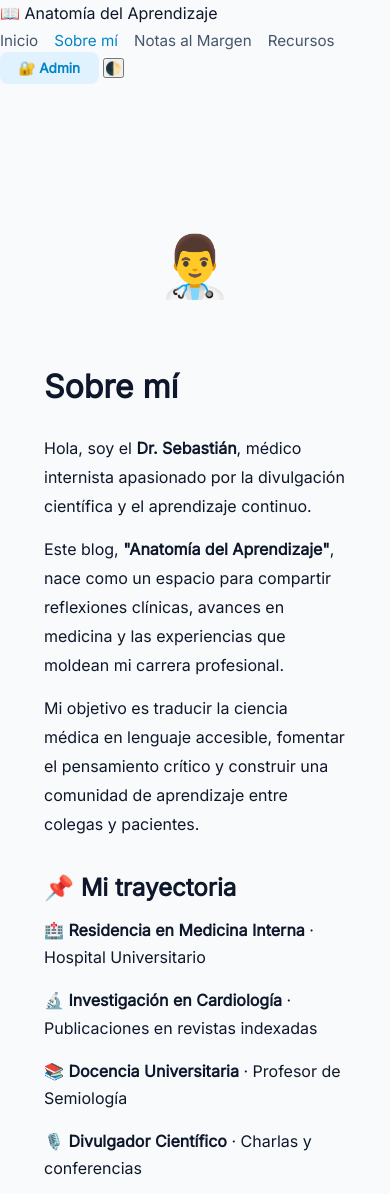
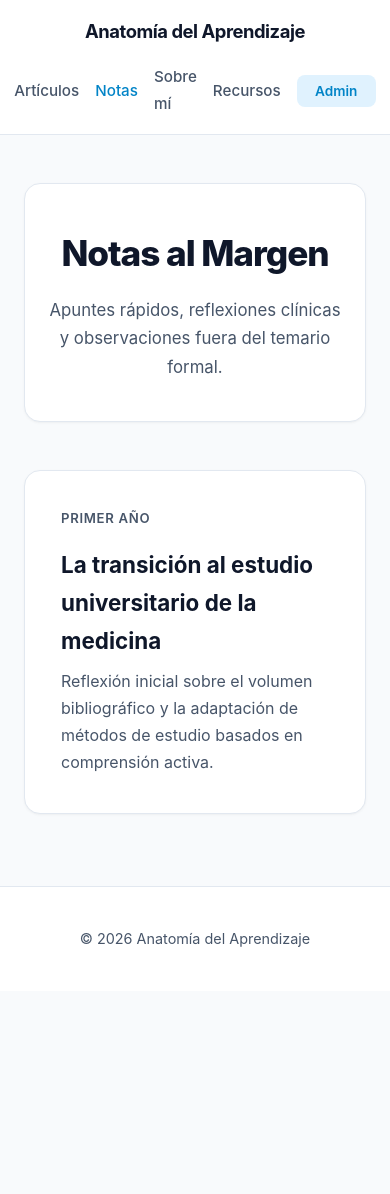
Before and after one commit to SantiGalindez3/Anatomia-del-Aprendizaje, a plain HTML site: page sobre-mi.html in a window 390 px wide. Shown: the top 1194 px of the page. After the commit the page ends 991 px from the top, so only its background shows below. Drawn offline with Linux system fonts and the light colour scheme.

Commit message:
Refactor 'sobre-mi.html' with new layout and content
Updated the structure and content of the 'sobre-mi.html' file, including new header and main sections, and removed the previous navigation layout.

```diff
--- a/sobre-mi.html
+++ b/sobre-mi.html
@@ -1,134 +1,41 @@
 <!DOCTYPE html>
 <html lang="es">
 <head>
-  <meta charset="UTF-8">
-  <meta name="viewport" content="width=device-width, initial-scale=1.0">
-  <title>Sobre mí · Anatomía del Aprendizaje</title>
-  <link rel="stylesheet" href="style.css">
-  <link rel="preconnect" href="https://fonts.googleapis.com">
-  <link rel="preconnect" href="https://fonts.gstatic.com" crossorigin>
-  <link href="https://fonts.googleapis.com/css2?family=Inter:opsz@14..32&family=Merriweather:ital@0;1&display=swap" rel="stylesheet">
-  <style>
-    .page-content {
-      max-width: 800px;
-      margin: 40px auto;
-      padding: 20px;
-    }
-    .page-content h1 {
-      color: var(--color-primary);
-      font-family: var(--font-serif);
-      margin-bottom: 20px;
-    }
-    .page-content p {
-      margin-bottom: 15px;
-      line-height: 1.8;
-    }
-    .page-content .profile-img {
-      width: 150px;
-      height: 150px;
-      border-radius: 50%;
-      background: var(--color-border);
-      display: flex;
-      align-items: center;
-      justify-content: center;
-      font-size: 60px;
-      margin: 0 auto 20px;
-    }
-    .page-content ul {
-      list-style: none;
-      padding: 0;
-    }
-    .page-content ul li {
-      padding: 8px 0;
-      border-bottom: 1px solid var(--color-border);
-    }
-  </style>
+    <meta charset="UTF-8">
+    <meta name="viewport" content="width=device-width, initial-scale=1.0">
+    <title>Notas al Margen - Anatomía del Aprendizaje</title>
+    <link rel="stylesheet" href="style.css">
 </head>
 <body>
+    <header>
+        <a href="index.html" class="logo">Anatomía del Aprendizaje</a>
+        <nav>
+            <ul>
+                <li><a href="index.html">Artículos</a></li>
+                <li><a href="notas-margen.html" class="active">Notas</a></li>
+                <li><a href="sobre-mi.html">Sobre mí</a></li>
+                <li><a href="recursos.html">Recursos</a></li>
+                <li><a href="admin.html" class="btn-admin">Admin</a></li>
+            </ul>
+        </nav>
+    </header>
 
-  <nav class="navbar">
-    <div class="container nav-container">
-      <div class="nav-brand">
-        <span class="brand-icon">📖</span>
-        <span class="brand-name">Anatomía del Aprendizaje</span>
-      </div>
-      <ul class="nav-menu">
-        <li class="nav-item"><a href="index.html" class="nav-link">Inicio</a></li>
-        <li class="nav-item"><a href="sobre-mi.html" class="nav-link active">Sobre mí</a></li>
-        <li class="nav-item"><a href="notas-margen.html" class="nav-link">Notas al Margen</a></li>
-        <li class="nav-item"><a href="recursos.html" class="nav-link">Recursos</a></li>
-      </ul>
-      <div class="nav-actions">
-        <a href="administrador.html" class="btn-admin">🔐 Admin</a>
-        <button class="theme-toggle" id="themeToggle">🌓</button>
-      </div>
-    </div>
-  </nav>
+    <main>
+        <section class="hero">
+            <h2>Notas al Margen</h2>
+            <p>Apuntes rápidos, reflexiones clínicas y observaciones fuera del temario formal.</p>
+        </section>
+        <section>
+            <article class="card-article">
+                <span class="date">Primer Año</span>
+                <h3>La transición al estudio universitario de la medicina</h3>
+                <p>Reflexión inicial sobre el volumen bibliográfico y la adaptación de métodos de estudio basados en comprensión activa.</p>
+            </article>
+        </section>
+    </main>
 
-  <main class="main-content">
-    <div class="container page-content">
-      <div class="profile-img">👨‍⚕️</div>
-      <h1>Sobre mí</h1>
-
-      <p>Hola, soy el <strong>Dr. Sebastián</strong>, médico internista apasionado por la divulgación científica y el aprendizaje continuo.</p>
-
-      <p>Este blog, <strong>"Anatomía del Aprendizaje"</strong>, nace como un espacio para compartir reflexiones clínicas, avances en medicina y las experiencias que moldean mi carrera profesional.</p>
-
-      <p>Mi objetivo es traducir la ciencia médica en lenguaje accesible, fomentar el pensamiento crítico y construir una comunidad de aprendizaje entre colegas y pacientes.</p>
-
-      <h2 style="margin-top: 30px; color: var(--color-primary);">📌 Mi trayectoria</h2>
-      <ul>
-        <li>🏥 <strong>Residencia en Medicina Interna</strong> · Hospital Universitario</li>
-        <li>🔬 <strong>Investigación en Cardiología</strong> · Publicaciones en revistas indexadas</li>
-        <li>📚 <strong>Docencia Universitaria</strong> · Profesor de Semiología</li>
-        <li>🎙️ <strong>Divulgador Científico</strong> · Charlas y conferencias</li>
-      </ul>
-
-      <h2 style="margin-top: 30px; color: var(--color-primary);">📖 Filosofía</h2>
-      <p>Creo firmemente que <strong>la medicina es un arte que se perfecciona con el aprendizaje constante</strong>. Cada paciente es una lección, cada diagnóstico un desafío y cada avance científico una oportunidad para mejorar.</p>
-
-      <p>Este blog es mi bitácora personal donde registro mis aprendizajes, mis dudas y mis reflexiones. Bienvenido a este viaje de descubrimiento médico.</p>
-
-      <div style="margin-top: 40px; padding: 20px; background: var(--color-bg); border-radius: 12px; border-left: 4px solid var(--color-accent);">
-        <p style="font-style: italic; font-size: 1.1rem;">"El mejor médico es aquel que nunca deja de aprender."</p>
-        <p style="text-align: right; font-weight: 500; color: var(--color-accent);">— Dr. Sebastián</p>
-      </div>
-    </div>
-  </main>
-
-  <footer class="site-footer">
-    <div class="container footer-container">
-      <div class="footer-social">
-        <span class="footer-label">Conecta conmigo</span>
-        <ul class="social-list">
-          <li><a href="#" class="social-link">🐦 Twitter</a></li>
-          <li><a href="#" class="social-link">🔗 LinkedIn</a></li>
-          <li><a href="#" class="social-link">🐙 GitHub</a></li>
-          <li><a href="#" class="social-link">📺 YouTube</a></li>
-        </ul>
-      </div>
-      <div class="footer-legal">
-        <p class="footer-copy">&copy; 2026 · Anatomía del Aprendizaje · Hecho con <span class="heart">♥</span> y café</p>
-      </div>
-    </div>
-  </footer>
-
-  <script>
-    const themeToggle = document.getElementById('themeToggle');
-    let currentTheme = localStorage.getItem('theme') || 'light';
-
-    if (currentTheme === 'dark') {
-      document.documentElement.setAttribute('data-theme', 'dark');
-      themeToggle.textContent = '☀️';
-    }
-
-    themeToggle.addEventListener('click', function() {
-      currentTheme = currentTheme === 'light' ? 'dark' : 'light';
-      document.documentElement.setAttribute('data-theme', currentTheme);
-      localStorage.setItem('theme', currentTheme);
-      this.textContent = currentTheme === 'light' ? '🌓' : '☀️';
-    });
-  </script>
-
+    <footer>
+        <p>&copy; 2026 Anatomía del Aprendizaje</p>
+    </footer>
 </body>
 </html>
```
